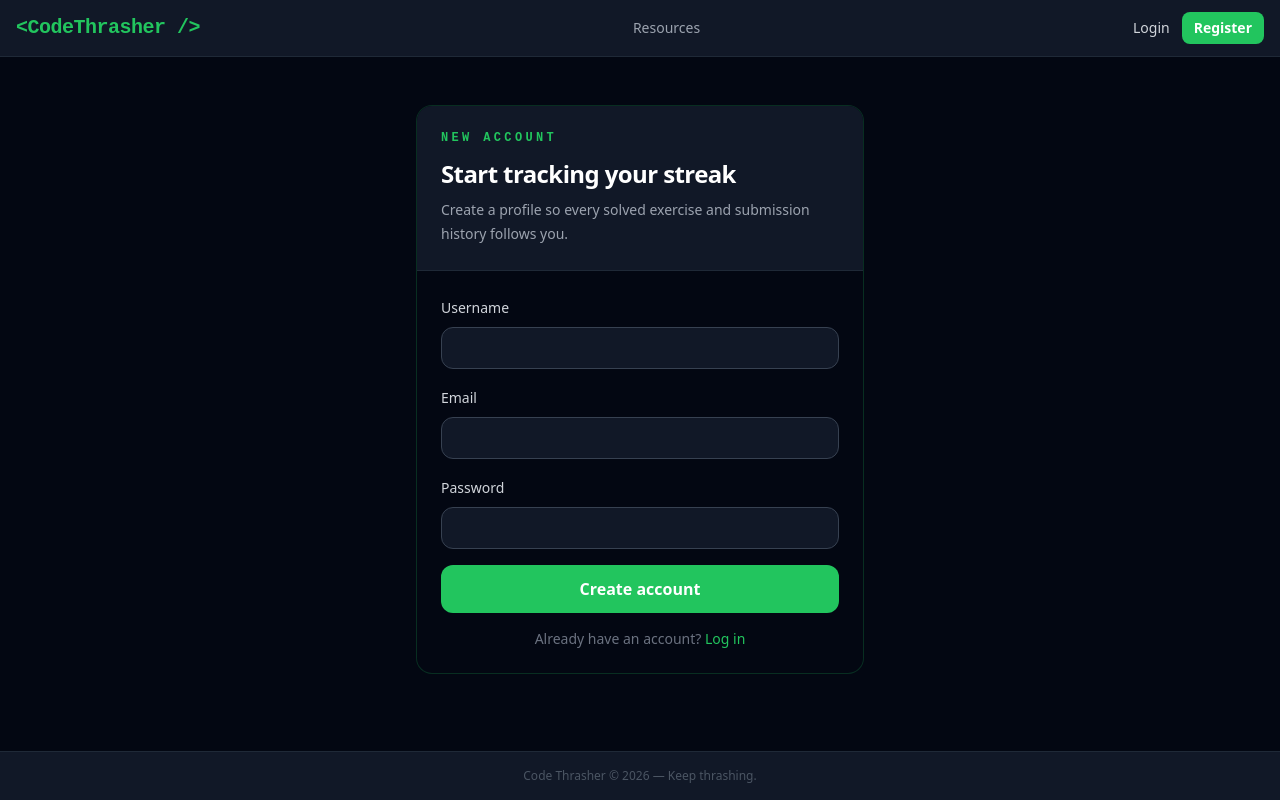
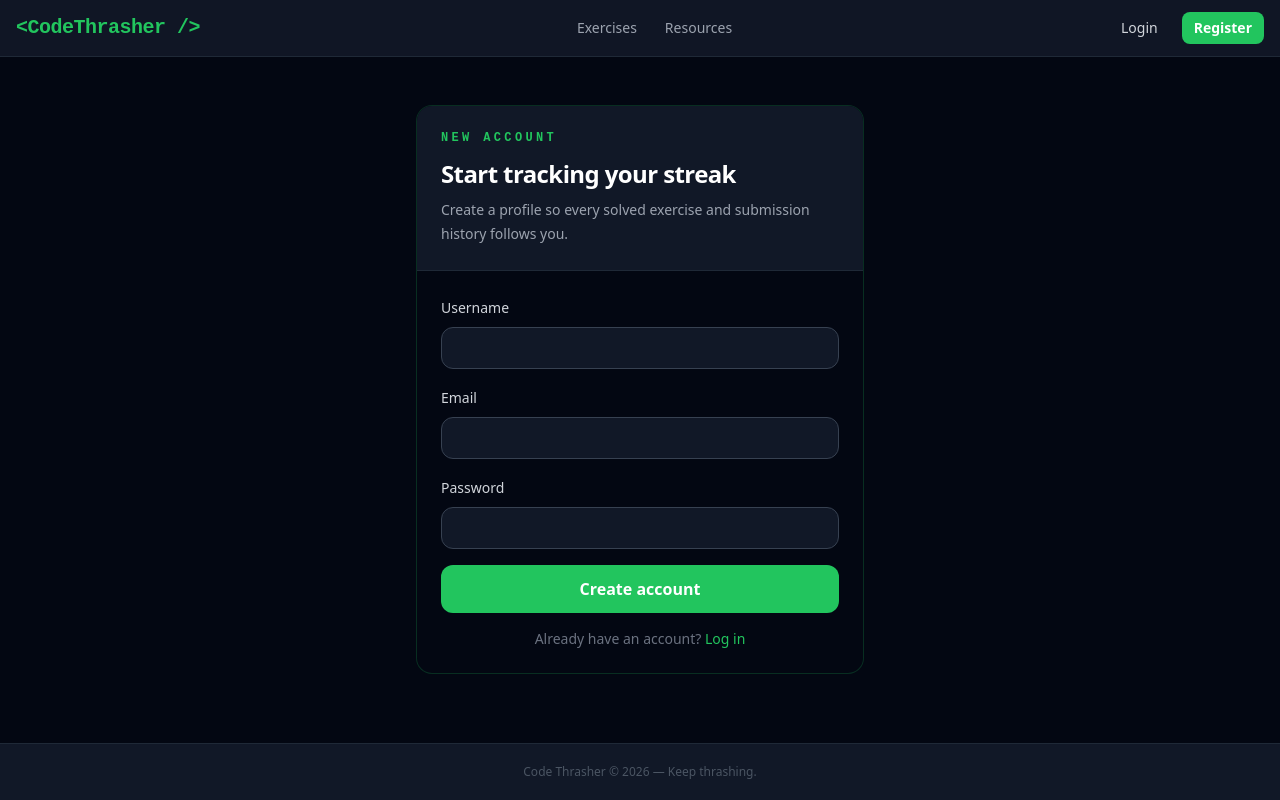
Before and after one commit to jimjamscott22/Code-Thrasher, a React (Vite) app in the folder client/: page /register in a window 1280 px wide. Built offline with nearby package versions, Linux system fonts and the light colour scheme.

Commit message:
feat: Implemented UI improvements.

```diff
--- a/client/src/components/layout/Footer.tsx
+++ b/client/src/components/layout/Footer.tsx
@@ -1,7 +1,9 @@
 export default function Footer() {
   return (
-    <footer className="border-t border-gray-800 bg-gray-900 py-4 text-center text-xs text-gray-600">
-      Code Thrasher &copy; {new Date().getFullYear()} — Keep thrashing.
+    <footer className="border-t border-gray-800 bg-gray-900 py-5 text-center text-xs text-gray-600">
+      <p className="mx-auto max-w-7xl px-4">
+        Code Thrasher &copy; {new Date().getFullYear()} — Keep thrashing.
+      </p>
     </footer>
   );
 }
--- a/client/src/components/layout/Navbar.tsx
+++ b/client/src/components/layout/Navbar.tsx
@@ -1,4 +1,4 @@
-import { Link, useNavigate } from "react-router-dom";
+import { Link, NavLink, useNavigate } from "react-router-dom";
 import { useAuthStore } from "@/store/useAuthStore";
 
 export default function Navbar() {
@@ -12,21 +12,39 @@ export default function Navbar() {
   }
 
   return (
-    <nav className="border-b border-gray-800 bg-gray-900 px-4 py-3">
+    <nav className="border-b border-gray-800 bg-gray-900/95 px-4 py-3 backdrop-blur-sm">
       <div className="mx-auto flex max-w-7xl items-center justify-between">
         <Link
           to="/"
-          className="font-mono text-xl font-bold tracking-tight text-brand-500 hover:text-brand-600"
+          className="font-mono text-xl font-bold tracking-tight text-brand-500 transition hover:text-brand-600"
         >
           {"<CodeThrasher />"}
         </Link>
-        <div className="flex items-center gap-6">
-          <Link
+        <div className="flex items-center gap-1">
+          <NavLink
+            to="/"
+            className={({ isActive }) =>
+              `rounded-lg px-3 py-1.5 text-sm font-medium transition ${
+                isActive
+                  ? "bg-gray-800 text-white"
+                  : "text-gray-400 hover:bg-gray-800/60 hover:text-white"
+              }`
+            }
+          >
+            Exercises
+          </NavLink>
+          <NavLink
             to="/resources"
-            className="text-sm font-medium text-gray-400 transition hover:text-white"
+            className={({ isActive }) =>
+              `rounded-lg px-3 py-1.5 text-sm font-medium transition ${
+                isActive
+                  ? "bg-gray-800 text-white"
+                  : "text-gray-400 hover:bg-gray-800/60 hover:text-white"
+              }`
+            }
           >
             Resources
-          </Link>
+          </NavLink>
         </div>
         <div className="flex items-center gap-3">
           {user ? (
@@ -37,7 +55,7 @@ export default function Navbar() {
               <button
                 type="button"
                 onClick={handleLogout}
-                className="rounded-lg border border-gray-700 px-3 py-1.5 text-sm font-medium text-gray-300 transition hover:border-brand-500/60 hover:text-white"
+                className="cursor-pointer rounded-lg border border-gray-700 px-3 py-1.5 text-sm font-medium text-gray-300 transition-colors duration-200 hover:border-brand-500/60 hover:text-white focus:outline-none focus:ring-2 focus:ring-brand-500/40"
               >
                 Logout
               </button>
@@ -46,13 +64,13 @@ export default function Navbar() {
             <>
               <Link
                 to="/login"
-                className="text-sm font-medium text-gray-300 transition hover:text-white"
+                className="rounded-lg px-3 py-1.5 text-sm font-medium text-gray-300 transition hover:text-white focus:outline-none focus:ring-2 focus:ring-brand-500/40"
               >
                 Login
               </Link>
               <Link
                 to="/register"
-                className="rounded-lg bg-brand-500 px-3 py-1.5 text-sm font-semibold text-white transition hover:bg-brand-600"
+                className="rounded-lg bg-brand-500 px-3 py-1.5 text-sm font-semibold text-white transition-colors duration-200 hover:bg-brand-600 focus:outline-none focus:ring-2 focus:ring-brand-500/50"
               >
                 Register
               </Link>
--- a/client/src/index.css
+++ b/client/src/index.css
@@ -17,4 +17,22 @@
   ::-webkit-scrollbar-thumb {
     @apply bg-gray-700 rounded-full;
   }
+  ::-webkit-scrollbar-thumb:hover {
+    @apply bg-gray-600;
+  }
 }
+
+@layer base {
+  :focus-visible {
+    @apply outline-none ring-2 ring-brand-500/60 ring-offset-0;
+  }
+
+  @media (prefers-reduced-motion: reduce) {
+    *, *::before, *::after {
+      animation-duration: 0.01ms !important;
+      animation-iteration-count: 1 !important;
+      transition-duration: 0.01ms !important;
+      scroll-behavior: auto !important;
+    }
+  }
+}
--- a/client/src/pages/Dashboard.tsx
+++ b/client/src/pages/Dashboard.tsx
@@ -160,11 +160,14 @@ export default function Dashboard() {
               <span className="font-semibold text-white">{completedCount}</span>
               <span className="text-gray-600"> / {totalExercises} solved</span>
             </p>
-            <div className="mt-1.5 h-1.5 w-40 overflow-hidden rounded-full bg-gray-800">
-              <div
-                className="h-full rounded-full bg-brand-500 transition-all duration-500"
-                style={{ width: `${pct}%` }}
-              />
+            <div className="mt-1.5 flex w-44 items-center gap-2">
+              <div className="h-1.5 flex-1 overflow-hidden rounded-full bg-gray-800">
+                <div
+                  className="h-full rounded-full bg-brand-500 transition-all duration-700 ease-out"
+                  style={{ width: `${pct}%` }}
+                />
+              </div>
+              <span className="font-mono text-xs text-gray-500">{pct}%</span>
             </div>
           </div>
         )}
--- a/client/src/pages/ExerciseDetail.tsx
+++ b/client/src/pages/ExerciseDetail.tsx
@@ -367,7 +367,7 @@ export default function ExerciseDetail() {
                 <select
                   value={exercise.id}
                   onChange={(event) => goToExercise(Number(event.target.value))}
-                  className="w-full rounded-xl border border-gray-700 bg-gray-900 px-3 py-2 text-sm text-gray-100 outline-none transition focus:border-brand-500 focus:ring-2 focus:ring-brand-500/20 focus-visible:ring-2 focus-ring-brand-500/50"
+                  className="w-full rounded-xl border border-gray-700 bg-gray-900 px-3 py-2 text-sm text-gray-100 outline-none transition focus:border-brand-500 focus:ring-2 focus:ring-brand-500/20"
                   aria-label="Choose exercise"
                 >
                   {navExercises.length === 0 ? (
@@ -447,7 +447,7 @@ export default function ExerciseDetail() {
           <button
             onClick={handleRun}
             disabled={!pyodideReady || running || submitting}
-            className="flex items-center justify-center gap-2 rounded-xl border border-brand-500/50 bg-gray-900 py-3 font-semibold text-brand-400 transition hover:border-brand-500 hover:text-brand-300 disabled:cursor-not-allowed disabled:border-gray-800 disabled:text-gray-600"
+            className="flex cursor-pointer items-center justify-center gap-2 rounded-xl border border-brand-500/50 bg-gray-900 py-3 font-semibold text-brand-400 transition-colors duration-200 hover:border-brand-500 hover:text-brand-300 disabled:cursor-not-allowed disabled:border-gray-800 disabled:text-gray-600 focus:outline-none focus:ring-2 focus:ring-brand-500/40"
             title="Run your code in the browser without submitting"
           >
             {running && (
@@ -521,7 +521,7 @@ export default function ExerciseDetail() {
           <button
             onClick={handleSubmit}
             disabled={submitting}
-            className={`flex items-center justify-center gap-2 rounded-xl py-3 font-semibold transition ${
+            className={`flex cursor-pointer items-center justify-center gap-2 rounded-xl py-3 font-semibold transition-colors duration-200 focus:outline-none focus:ring-2 focus:ring-brand-500/50 ${
               submitting
                 ? "cursor-not-allowed bg-gray-700 text-gray-400"
                 : passed
--- a/client/src/pages/Login.tsx
+++ b/client/src/pages/Login.tsx
@@ -60,7 +60,7 @@ export default function Login() {
               value={usernameOrEmail}
               onChange={(event) => setUsernameOrEmail(event.target.value)}
               required
-              className="mt-2 w-full rounded-xl border border-gray-700 bg-gray-900 px-3 py-2 text-gray-100 outline-none transition focus:border-brand-500 focus:ring-2 focus:ring-brand-500/20"
+              className="mt-2 w-full rounded-xl border border-gray-700 bg-gray-900 px-3 py-2 text-gray-100 outline-none transition-colors duration-200 focus:border-brand-500 focus:ring-2 focus:ring-brand-500/20"
               autoComplete="username"
             />
           </label>
@@ -72,7 +72,7 @@ export default function Login() {
               onChange={(event) => setPassword(event.target.value)}
               required
               type="password"
-              className="mt-2 w-full rounded-xl border border-gray-700 bg-gray-900 px-3 py-2 text-gray-100 outline-none transition focus:border-brand-500 focus:ring-2 focus:ring-brand-500/20"
+              className="mt-2 w-full rounded-xl border border-gray-700 bg-gray-900 px-3 py-2 text-gray-100 outline-none transition-colors duration-200 focus:border-brand-500 focus:ring-2 focus:ring-brand-500/20"
               autoComplete="current-password"
             />
           </label>
@@ -86,14 +86,14 @@ export default function Login() {
           <button
             type="submit"
             disabled={submitting}
-            className="w-full rounded-xl bg-brand-500 px-4 py-3 font-semibold text-white transition hover:bg-brand-600 disabled:cursor-not-allowed disabled:bg-gray-700 disabled:text-gray-400"
+            className="w-full cursor-pointer rounded-xl bg-brand-500 px-4 py-3 font-semibold text-white transition-colors duration-200 hover:bg-brand-600 disabled:cursor-not-allowed disabled:bg-gray-700 disabled:text-gray-400 focus:outline-none focus:ring-2 focus:ring-brand-500/50"
           >
             {submitting ? "Logging in..." : "Log in"}
           </button>
 
           <p className="text-center text-sm text-gray-500">
             New here?{" "}
-            <Link to="/register" state={{ from }} className="font-medium text-brand-500 hover:text-brand-400">
+            <Link to="/register" state={{ from }} className="font-medium text-brand-500 transition hover:text-brand-400 hover:underline">
               Create an account
             </Link>
           </p>
```
Also changed, not shown: client/src/pages/Register.tsx (+5 -5 lines).
